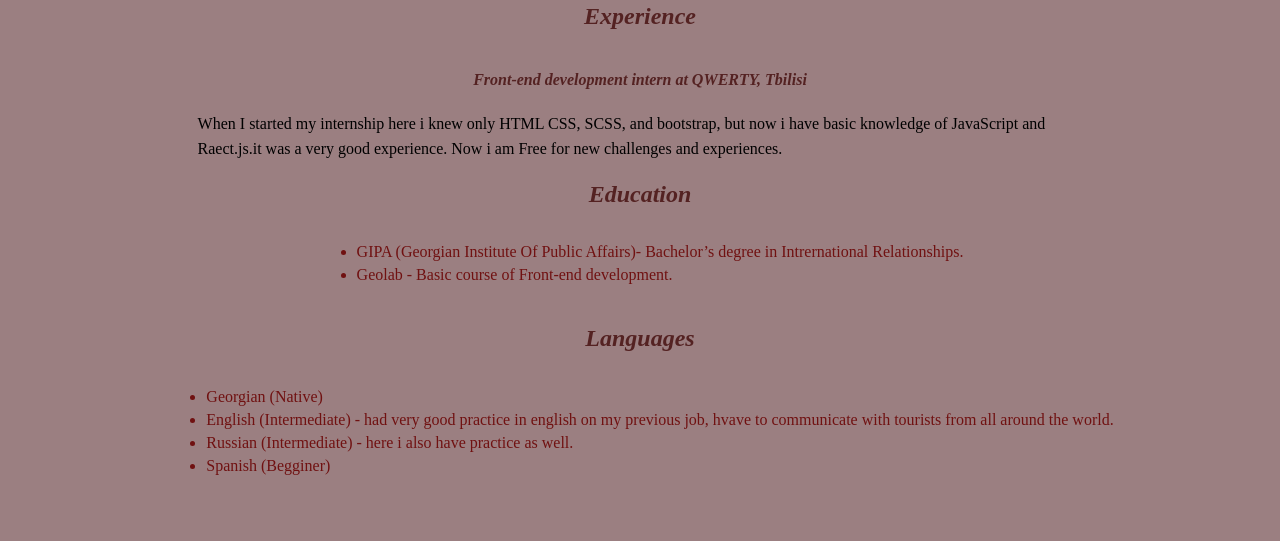
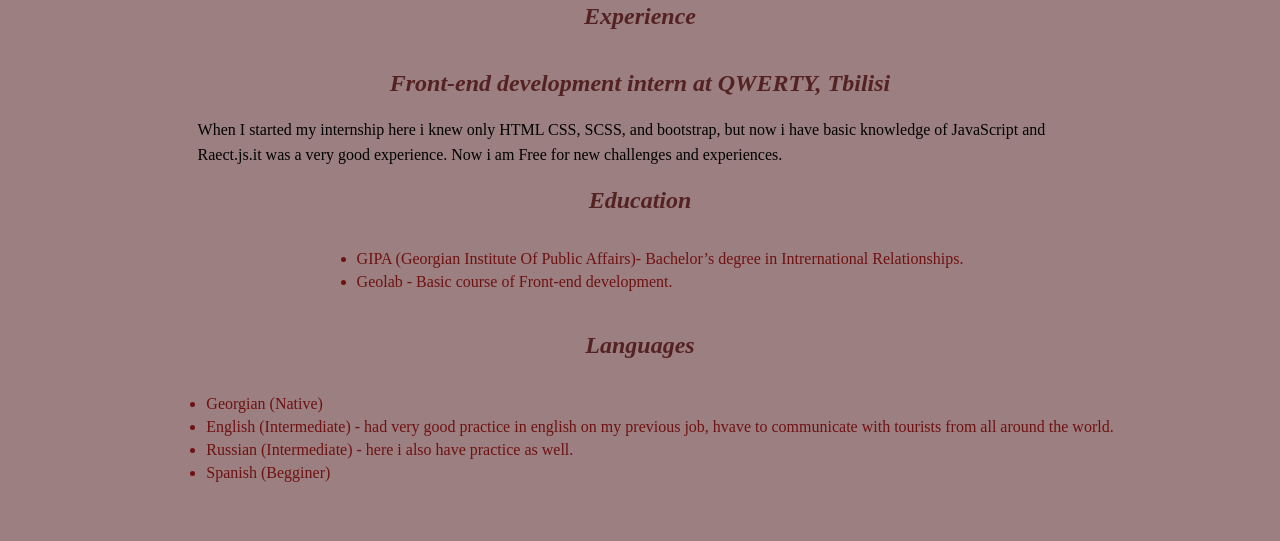
Before and after one commit to Naka1910/rsschool-cv, a plain HTML site: page index.html in a window 1280 px wide. Shown: the part 1481-2022 px from the top of the page. Drawn offline with Linux system fonts and the light colour scheme.

Commit message:
fix: fixed the title.

```diff
--- a/index.html
+++ b/index.html
@@ -44,7 +44,7 @@
   <img class="codeimg" width="450" alt="code-exmpl" src="https://user-images.githubusercontent.com/85993476/162619673-bba1d60d-f6f1-49ed-a3c1-000e1a2450a5.png">
   <h2 class="titles">Experience</h2>
 
-    <h4 class="titles">Front-end development intern at QWERTY, Tbilisi</h4>
+    <h2 class="titles">Front-end development intern at QWERTY, Tbilisi</h2>
    <p class="text">When I started my internship here i knew only HTML CSS, SCSS, and bootstrap, but now i have basic knowledge of JavaScript and Raect.js.it was a very good experience. Now i am Free for new challenges and experiences. </p>
 <h2 class="titles">Education</h2>
 <ul>
```
